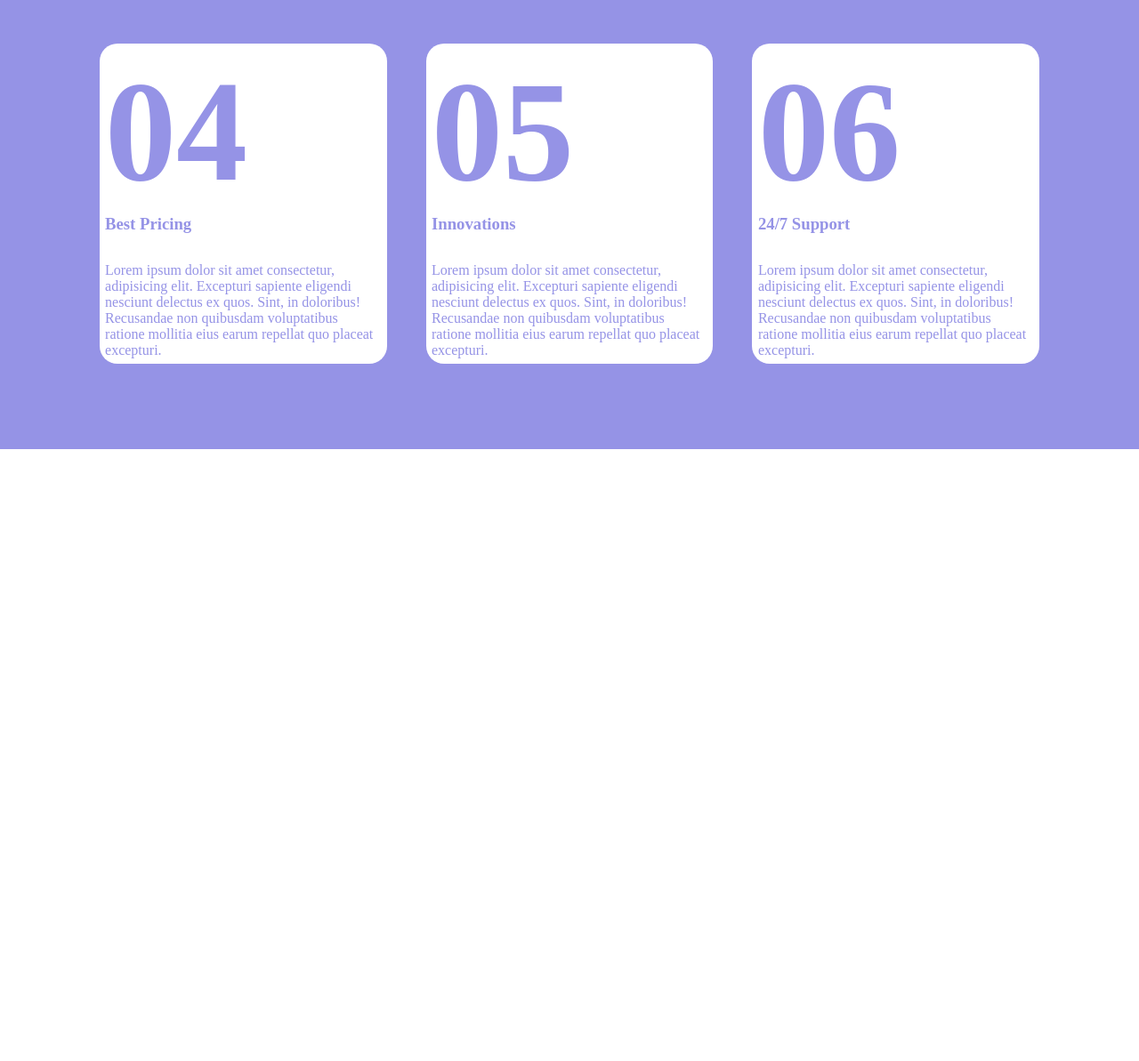
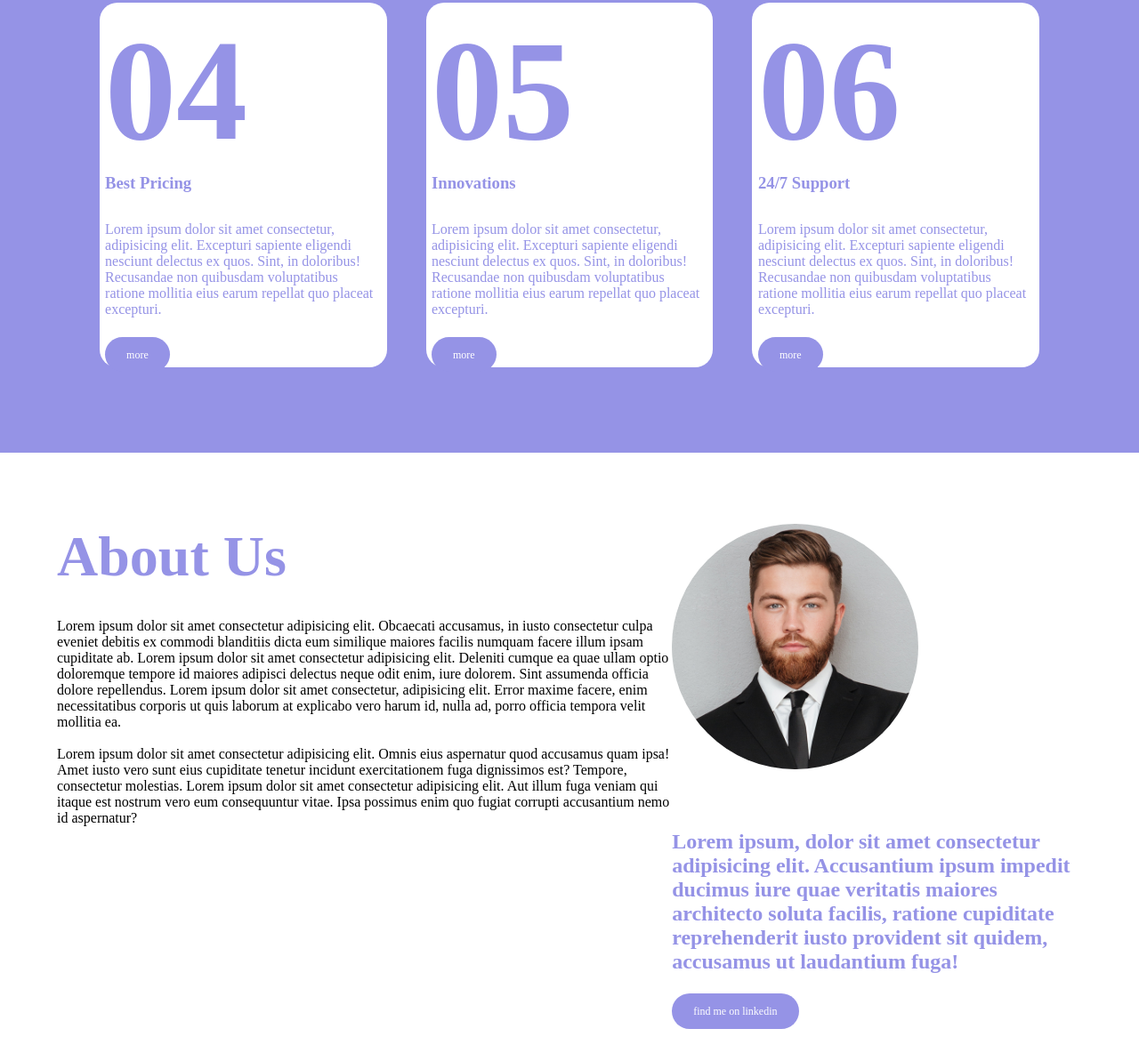
Before and after one commit to AndreaDeCeglia/htmlcss-responsive-layout, a plain HTML site: page index.html in a window 1280 px wide. Shown: the part 4843-6036 px from the top of the page at 89% size. Before the commit the page ends 5348 px from the top, so only its background shows below. Drawn offline with Linux system fonts and the light colour scheme.

Commit message:
about us section, actually done

```diff
--- a/assets/css/style.css
+++ b/assets/css/style.css
@@ -169,7 +169,6 @@ header a{
 .bene-card{
     background-color: white;
     color: #9593E6;
-    margin-top: 3rem;
 }
 
 .bene-card h2{
@@ -177,7 +176,36 @@ header a{
 }
 
 .bene-card p{
-    margin-top: 2rem;
+    margin: 2rem 0;
+}
+
+.violet{
+    background-color: #9593E6;
+    color: white;
+}
+
+/* ******** ABOUT US ******* */
+
+#about-us{
+    margin: 3rem 0;
+}
+
+#about-us img{
+    width: 60%;
+    border-radius: 100%;
+    margin: 2rem 0;
+}
+
+#about-us h2{
+    color: #9593E6;
+    font-size: 4rem;
+    margin: 2rem 0;
+}
+
+#about-us h4{
+    color: #9593E6;
+    font-size: 1.5rem;
+    margin: 2rem 0;
 }
 
 
@@ -220,6 +248,8 @@ header a{
         display: flex;
         flex-wrap: wrap;
     }
+
+    /* ******** ABOUT US ******* */
 
 }
 
@@ -291,4 +321,10 @@ header a{
         flex-basis: calc( 100% / 3 );
     }
 
+    /* ******** ABOUT US ******* */
+
+    #about-us .container-90{
+        display: flex;
+    }
+
 }
--- a/index.html
+++ b/index.html
@@ -268,6 +268,7 @@
                             <p>
                                 Lorem ipsum dolor sit amet consectetur, adipisicing elit. Excepturi sapiente eligendi nesciunt delectus ex quos. Sint, in doloribus! Recusandae non quibusdam voluptatibus ratione mollitia eius earum repellat quo placeat excepturi.
                             </p>
+                            <a class="violet btn" href="">more</a>
                         </div>
                     </div>
 
@@ -279,6 +280,7 @@
                             <p>
                                 Lorem ipsum dolor sit amet consectetur, adipisicing elit. Excepturi sapiente eligendi nesciunt delectus ex quos. Sint, in doloribus! Recusandae non quibusdam voluptatibus ratione mollitia eius earum repellat quo placeat excepturi.
                             </p>
+                            <a class="violet btn" href="">more</a>
                         </div>
                     </div>
 
@@ -290,6 +292,7 @@
                             <p>
                                 Lorem ipsum dolor sit amet consectetur, adipisicing elit. Excepturi sapiente eligendi nesciunt delectus ex quos. Sint, in doloribus! Recusandae non quibusdam voluptatibus ratione mollitia eius earum repellat quo placeat excepturi.
                             </p>
+                            <a class="violet btn" href="">more</a>
                         </div>
                     </div>
 
@@ -301,6 +304,7 @@
                             <p>
                                 Lorem ipsum dolor sit amet consectetur, adipisicing elit. Excepturi sapiente eligendi nesciunt delectus ex quos. Sint, in doloribus! Recusandae non quibusdam voluptatibus ratione mollitia eius earum repellat quo placeat excepturi.
                             </p>
+                            <a class="violet btn" href="">more</a>
                         </div>
                     </div>
 
@@ -312,6 +316,7 @@
                             <p>
                                 Lorem ipsum dolor sit amet consectetur, adipisicing elit. Excepturi sapiente eligendi nesciunt delectus ex quos. Sint, in doloribus! Recusandae non quibusdam voluptatibus ratione mollitia eius earum repellat quo placeat excepturi.
                             </p>
+                            <a class="violet btn" href="">more</a>
                         </div>
                     </div>
 
@@ -323,6 +328,7 @@
                             <p>
                                 Lorem ipsum dolor sit amet consectetur, adipisicing elit. Excepturi sapiente eligendi nesciunt delectus ex quos. Sint, in doloribus! Recusandae non quibusdam voluptatibus ratione mollitia eius earum repellat quo placeat excepturi.
                             </p>
+                            <a class="violet btn" href="">more</a>
                         </div>
                     </div>
 
@@ -331,6 +337,42 @@
             </div>
 
         </section>
+
+
+        <!-- about us section -->
+        <section section id="about-us">
+            <div class="container-90">
+                <!-- text section -->
+                <div class="basis-60">
+                    <h2>About Us</h2>
+                    <p>
+                        Lorem ipsum dolor sit amet consectetur adipisicing elit. Obcaecati accusamus, in iusto consectetur culpa eveniet debitis ex commodi blanditiis dicta eum similique maiores facilis numquam facere illum ipsam cupiditate ab.
+                        Lorem ipsum dolor sit amet consectetur adipisicing elit. Deleniti cumque ea quae ullam optio doloremque tempore id maiores adipisci delectus neque odit enim, iure dolorem. Sint assumenda officia dolore repellendus.
+                        Lorem ipsum dolor sit amet consectetur, adipisicing elit. Error maxime facere, enim necessitatibus corporis ut quis laborum at explicabo vero harum id, nulla ad, porro officia tempora velit mollitia ea.
+                    </p>
+                    <br>
+                    <p>
+                        Lorem ipsum dolor sit amet consectetur adipisicing elit. Omnis eius aspernatur quod accusamus quam ipsa! Amet iusto vero sunt eius cupiditate tenetur incidunt exercitationem fuga dignissimos est? Tempore, consectetur molestias.
+                        Lorem ipsum dolor sit amet consectetur adipisicing elit. Aut illum fuga veniam qui itaque est nostrum vero eum consequuntur vitae. Ipsa possimus enim quo fugiat corrupti accusantium nemo id aspernatur?
+                    </p>
+                </div>
+
+                <!-- photo & description section -->
+                <div class="basis-40">
+                    <div class="image">
+                        <img src="./assets/img/about.jpg" alt="">
+                    </div>
+                    <div>
+                        <h4>
+                            Lorem ipsum, dolor sit amet consectetur adipisicing elit. Accusantium ipsum impedit ducimus iure quae veritatis maiores architecto soluta facilis, ratione cupiditate reprehenderit iusto provident sit quidem, accusamus ut laudantium fuga!
+                        </h4>
+                        <a class="violet btn" href="">find me on linkedin</a>
+                    </div>
+                </div>
+            </div>
+        </section>
+
+
     </main>
 
 
```
